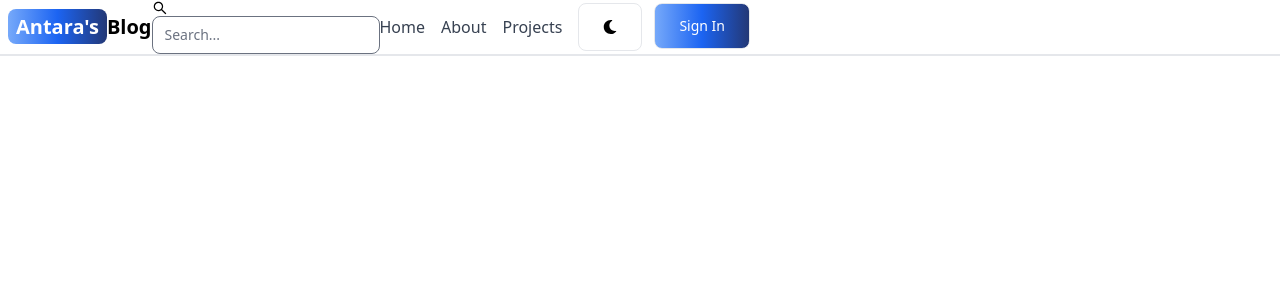
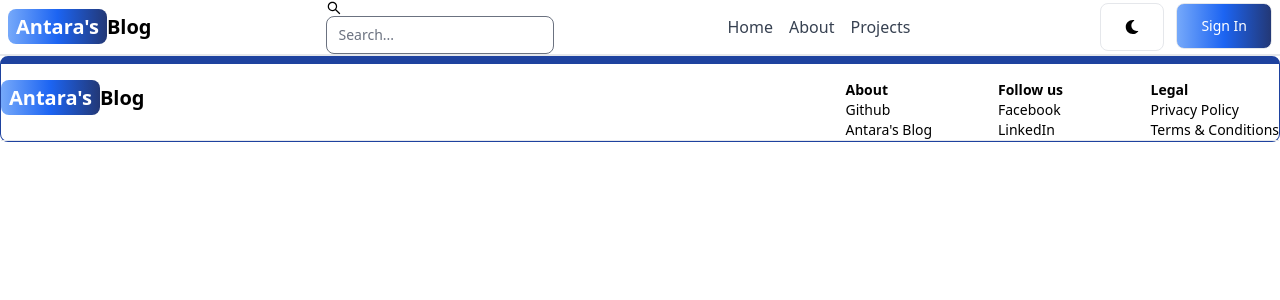
Before and after one commit to AntaraArifa/BlogSite, a React (Vite) app in the folder client/: page /projects in a window 1280 px wide. Shown: the top 300 px of the page. Built offline with nearby package versions, Linux system fonts and the light colour scheme.

Commit message:
Create Footer

```diff
--- a/client/src/App.jsx
+++ b/client/src/App.jsx
@@ -7,6 +7,7 @@
 import Projects from './pages/Projects';
 import SignUp from './pages/SignUp';
 import Header from './components/Header';
+import Footer from './components/Footer';
 
 
 export default function App() {
@@ -21,6 +22,7 @@
         <Route path='/dashboard' element={<Dashboard />} />
         <Route path='/projects' element={<Projects />} />
       </Routes>
+      <Footer/>
     </BrowserRouter>
   )
 }
--- /dev/null
+++ b/client/src/components/Footer.jsx
@@ -0,0 +1,72 @@
+import { Footer } from "flowbite-react";
+import { Link } from "react-router-dom";
+
+export default function FooterCom() {
+  return (
+    <Footer container className="border border-t-8 border-blue-800">
+      <div className="w-full max-w-7xl mx-auto">
+        <div className="grid w-full justify-between sm:flex md:grid-cols-1">
+          <div className="mt-5">
+            <Link
+              to="/"
+              className="self-center whitespace-nowrap text-sm sm:text-xl font-semibold dark:text-white"
+            >
+              <span className="px-2 py-1 bg-gradient-to-r from-blue-400 via-blue-600 to-blue-900 rounded-lg text-white">
+                Antara's
+              </span>
+              Blog
+            </Link>
+          </div>
+          <div className="grid grid-cols-2 gap-8 mt-4 sm:grid-cols-3 sm:gap-6">
+            <div>
+              <Footer.Title title="About" />
+              <Footer.LinkGroup col>
+              <Footer.Link
+                  href="https://github.com/AntaraArifa"
+                  target="_blank"
+                  rel="noopener noreferrer"
+                >
+                  Github
+                </Footer.Link>
+                <Footer.Link
+                  href="/about"
+                  target="_blank"
+                  rel="noopener noreferrer"
+                >
+                  Antara's Blog
+                </Footer.Link>
+              </Footer.LinkGroup>
+            </div>
+            <div>
+              <Footer.Title title="Follow us" />
+              <Footer.LinkGroup col>
+                <Footer.Link
+                  href="https://www.facebook.com/antara.arifa.mullick"
+                  target="_blank"
+                  rel="noopener noreferrer"
+                >
+                  Facebook
+                </Footer.Link>
+                <Footer.Link
+                  href="https://www.linkedin.com/in/antara-arifa-mullick-b08769330/"
+                  target="_blank"
+                  rel="noopener noreferrer"
+                >
+                  LinkedIn
+                </Footer.Link>
+              </Footer.LinkGroup>
+            </div>
+            <div>
+              <Footer.Title title="Legal" />
+              <Footer.LinkGroup col>
+                <Footer.Link href="#">Privacy Policy</Footer.Link>
+                <Footer.Link href="#">Terms &amp; Conditions</Footer.Link>
+              </Footer.LinkGroup>
+            </div>
+          </div>
+        </div>
+        <Footer.Divider />
+      </div>
+    </Footer>
+  );
+}
--- a/client/src/components/Header.jsx
+++ b/client/src/components/Header.jsx
@@ -4,7 +4,7 @@
 import { AiOutlineSearch } from "react-icons/ai";
 import { FaMoon } from "react-icons/fa";
 
-export default function Header() {
+export default function HeaderCom() {
   const [isOpen, setIsOpen] = useState(false);
   const path = useLocation().pathname;
 
```
